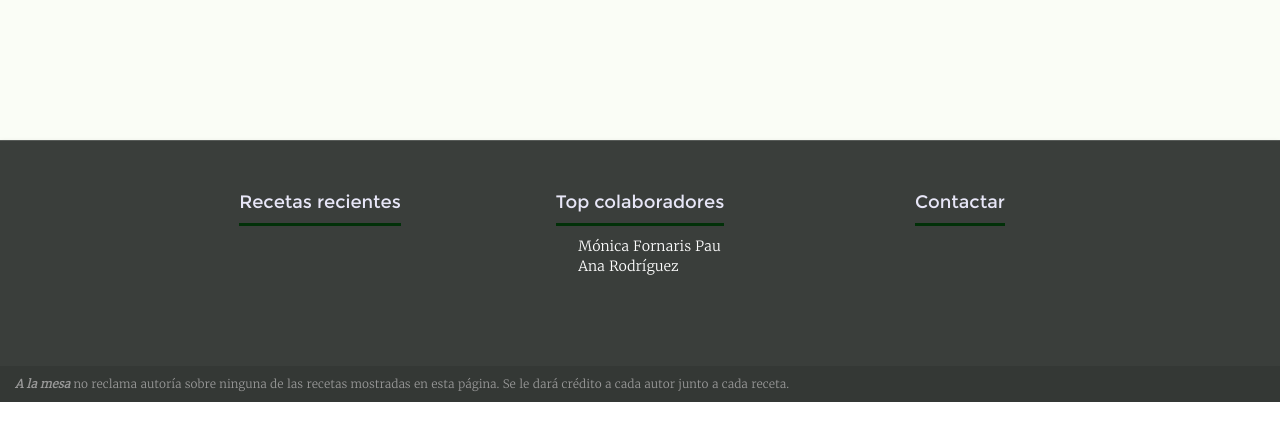
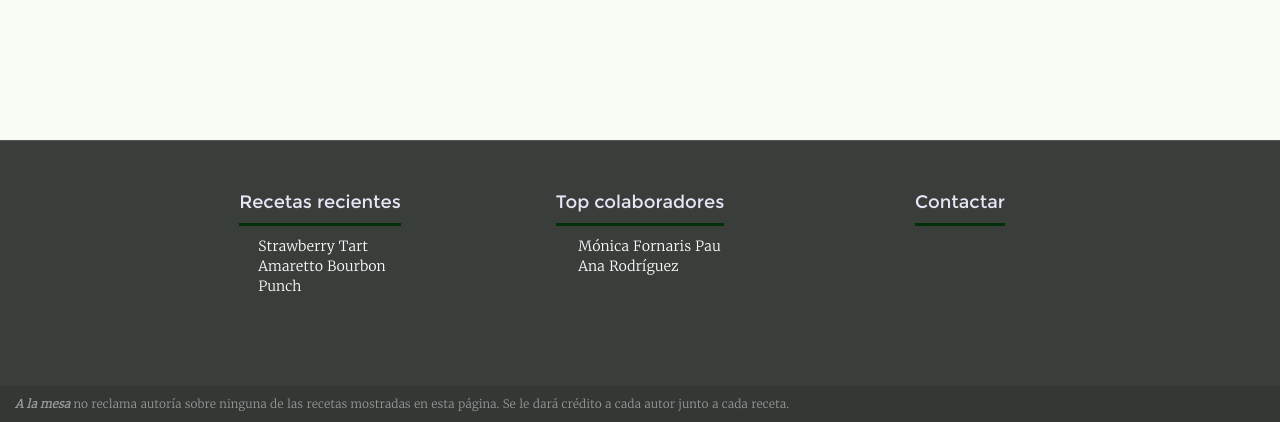
Before and after one commit to monicafp/a-la-mesa, a website: page public/index.html in a window 1280 px wide. Shown: the part 632-1054 px from the top of the page. Drawn offline with Linux system fonts and the light colour scheme; a script that the page names is missing.

Commit message:
Edited recent recipes footer

```diff
--- a/public/index.html
+++ b/public/index.html
@@ -123,9 +123,8 @@
         <div class="col-md-2 col-md-offset-2 col-xs-4">
           <div class="footer-header"><span>Recetas recientes</span></div>
           <ul class="footer-li footer-recetas-recientes">
-  <!--          <li>Receta 1</li>
-            <li>Receta 2</li>
-            <li>Receta 3</li>  -->
+            <li>Strawberry Tart</li>
+            <li>Amaretto Bourbon Punch</li>
           </ul>
         </div>
         <div class="col-md-2 col-md-offset-1 col-xs-4">
```
